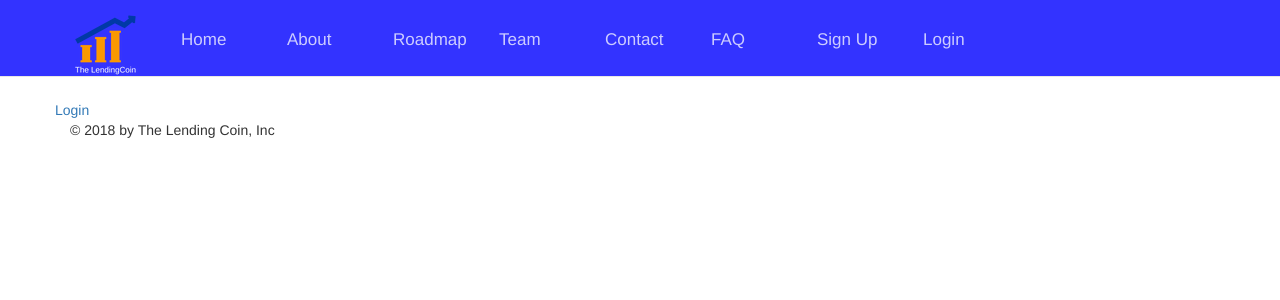
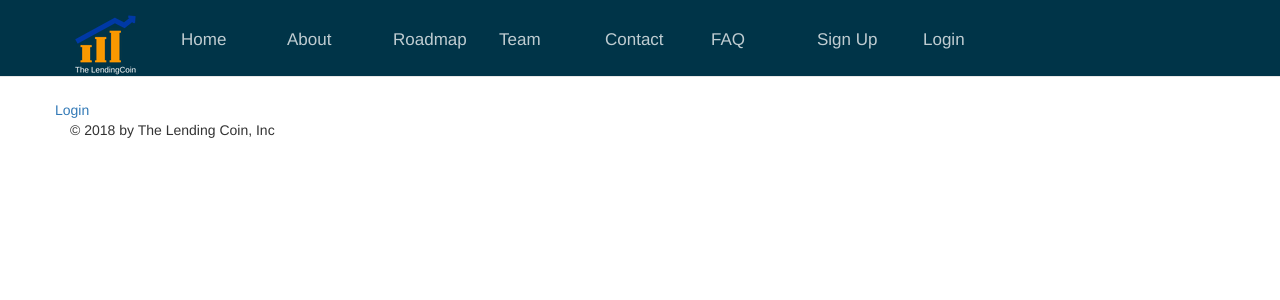
Before and after one commit to RorschachRev/djtlc, a Django app: template templates/pages/home.html in a window 1280 px wide. Shown: the top 300 px of the page. Run offline with Django 3.2, Linux system fonts and the light colour scheme; the template is opened without the code that fills it, so the values that code supplies are empty; some libraries are stand-ins or nearby versions.

Commit message:
Header color

```diff
--- a/wwwtlc/static/css/tlc.css
+++ b/wwwtlc/static/css/tlc.css
@@ -3,7 +3,7 @@ padding-top: 100px;
 }
 
 .navbar-default {
-    background-color: rgba(0, 0, 255, 0.8);
+    background-color: rgba(0, 52, 72, 1);
     padding-bottom: 20px;
 }
 
```
